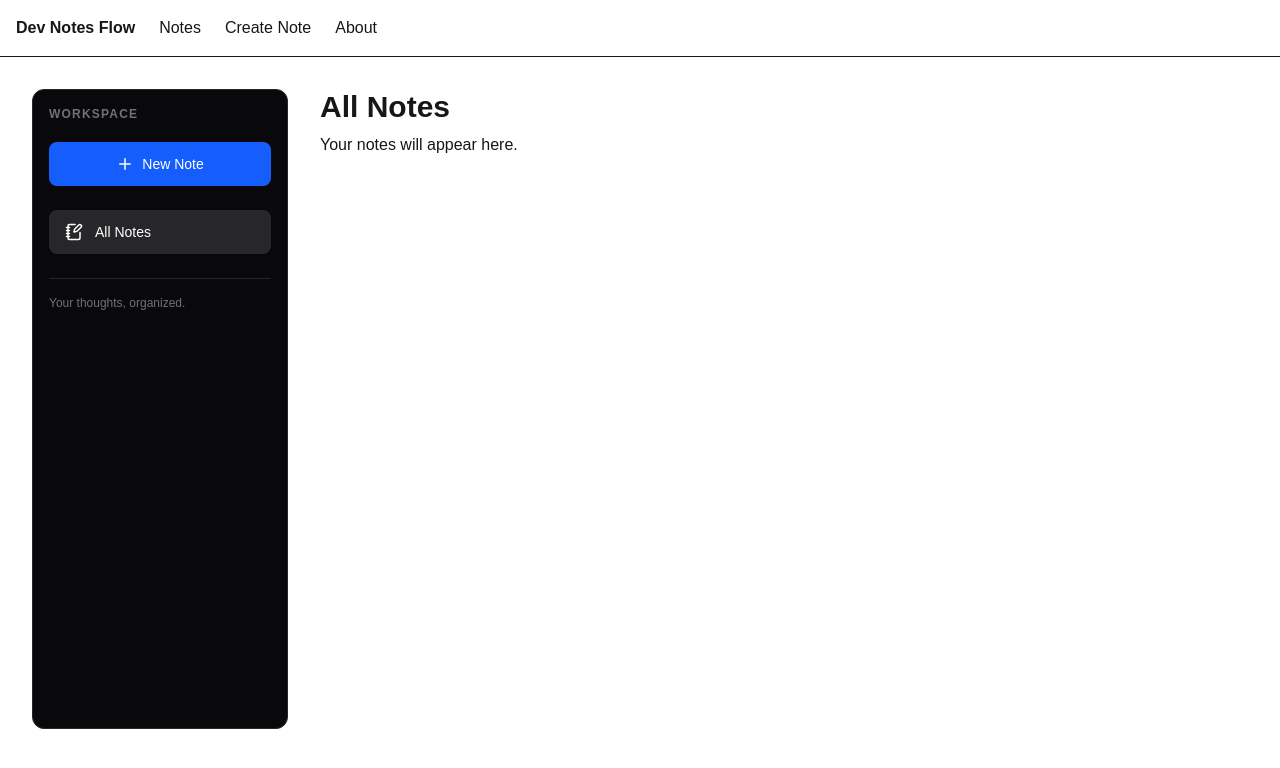
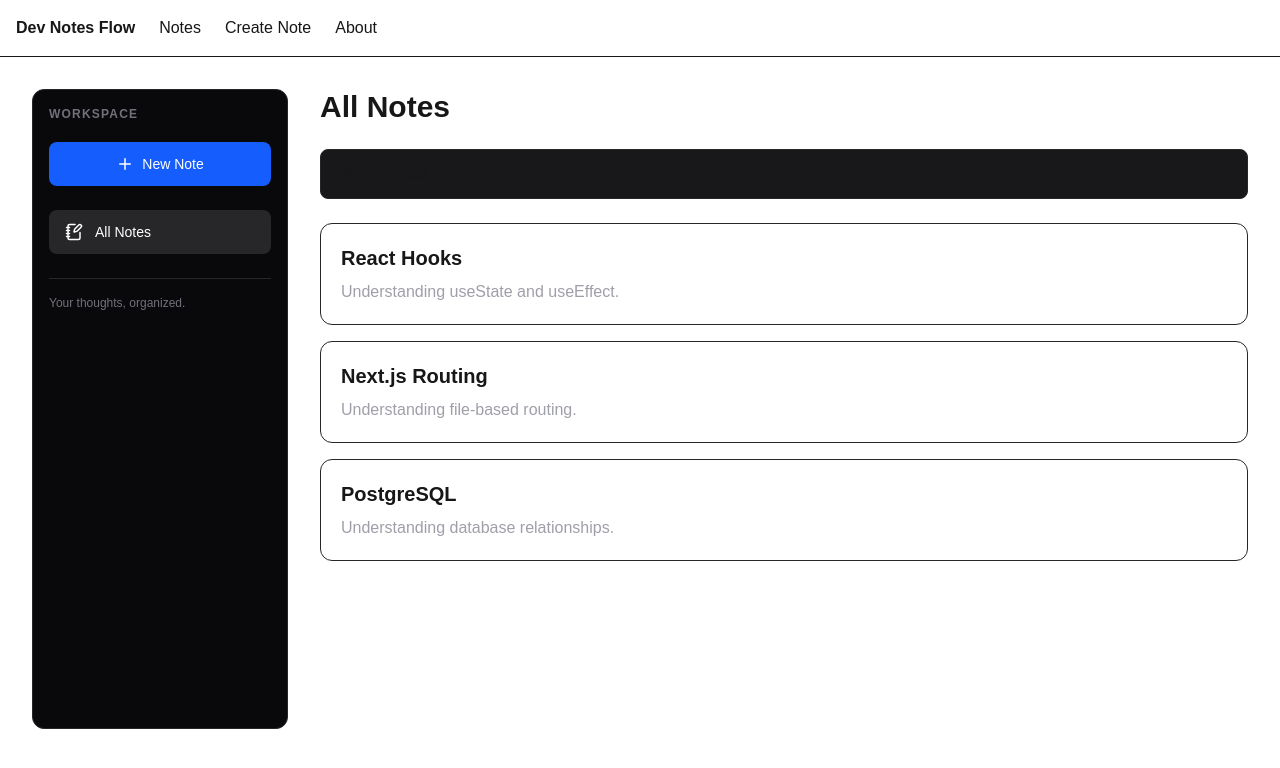
Before and after one commit to abhishekwx7/devnotes, a Next.js app: page /notes in a window 1280 px wide. Shown: the top 768 px of the page. Built offline with nearby package versions, Linux system fonts and the light colour scheme.

Commit message:
feat: implement server-rendered notes and client-side search

```diff
--- /dev/null
+++ b/app/components/NotesList.tsx
@@ -0,0 +1,39 @@
+"use client";
+
+import { useState } from "react";
+import type { Note } from "../lib/notes";
+
+export default function NotesList({ notes }: { notes: Note[] }) {
+  const [search, setSearch] = useState("");
+
+  const filteredNotes = notes.filter((note) =>
+    note.title.toLowerCase().includes(search.toLowerCase()),
+  );
+
+  return (
+    <div>
+      <input
+        type="text"
+        placeholder="Search notes..."
+        value={search}
+        onChange={(e) => setSearch(e.target.value)}
+        className="mb-6 w-full rounded-lg border border-zinc-800 bg-zinc-900 p-3"
+      />
+
+      <div className="grid gap-4">
+        {filteredNotes.map((note) => (
+          <article
+            key={note.id}
+            className="rounded-xl border border-zinc-800 p-5"
+          >
+            <h2 className="text-xl font-semibold">{note.title}</h2>
+
+            <p className="mt-2 text-zinc-400">{note.content}</p>
+          </article>
+        ))}
+
+        {filteredNotes.length === 0 && <p>No notes found.</p>}
+      </div>
+    </div>
+  );
+}
--- /dev/null
+++ b/app/lib/notes.ts
@@ -0,0 +1,27 @@
+export type Note = {
+    id: string;
+    title: string;
+    content: string;
+};
+
+const notes: Note[] = [
+    {
+        id: "1",
+        title: "React Hooks",
+        content: "Understanding useState and useEffect.",
+    },
+    {
+        id: "2",
+        title: "Next.js Routing",
+        content: "Understanding file-based routing.",
+    },
+    {
+        id: "3",
+        title: "PostgreSQL",
+        content: "Understanding database relationships.",
+    },
+];
+
+export async function getNotes(): Promise<Note[]> {
+    return notes;
+}
--- a/app/notes/page.tsx
+++ b/app/notes/page.tsx
@@ -1,8 +1,14 @@
-export default function NotesPage() {
+import { getNotes } from "../lib/notes";
+import NotesList from "@/app/components/NotesList";
+
+export default async function NotesPage() {
+  const notes = await getNotes();
+
   return (
     <main>
-      <h1 className="text-3xl font-bold">All Notes</h1>
-      <p className="mt-2">Your notes will appear here.</p>
+      <h1 className="mb-6 text-3xl font-bold">All Notes</h1>
+
+      <NotesList notes={notes} />
     </main>
   );
 }
```
